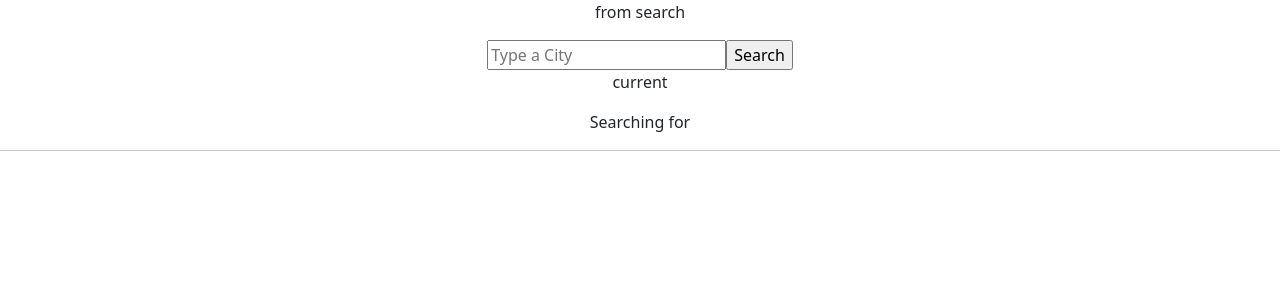
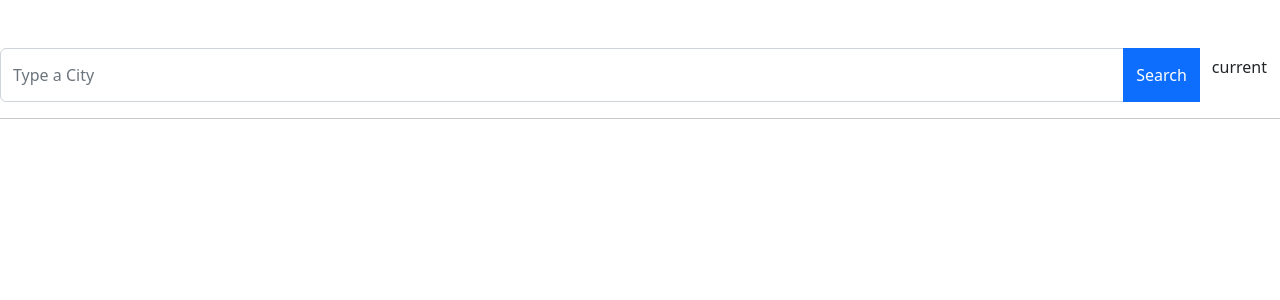
Before and after one commit to Rojahm/weather-app-again, a React (Create React App) app: page / in a window 1280 px wide. Shown: the top 300 px of the page. Built offline with nearby package versions, Linux system fonts and the light colour scheme.

Commit message:
added isLoading state

```diff
--- a/src/App.js
+++ b/src/App.js
@@ -1,17 +1,18 @@
 import { useState } from "react";
+import "./App.css";
 import "bootstrap/dist/css/bootstrap.min.css";
-import "./App.css";
 import Search from "./components/Search";
 import TodayInfo from "./components/TodayInfo";
 
 function App() {
   const [city, setCity] = useState("");
+  const [isLoading, setIsLoading] = useState(false);
   const handleQuery = (e) => {
     setCity(e.target.value);
   };
   const handleSearch = (e) => {
     e.preventDefault();
-    return <p>{city}</p>;
+    setIsLoading(true);
   };
   const handleCurrentLocation = (e) => {
     console.log(city);
@@ -25,7 +26,7 @@
           handleSearch={handleSearch}
           handleCurrentLocation={handleCurrentLocation}
         />
-        <TodayInfo city={city} />
+        <TodayInfo isLoading={isLoading} city={city} />
         <hr />
         {/* forecast */}
       </div>
--- a/src/components/Search.js
+++ b/src/components/Search.js
@@ -1,11 +1,17 @@
 const Search = ({ handleQuery, handleSearch, handleCurrentLocation }) => {
   return (
     <div className="Search">
-      <p>from search</p>
-      <form onSubmit={handleSearch}>
-        <input type="text" placeholder="Type a City" onChange={handleQuery} />
-        <input type="submit" value="Search" />
-        <p onClick={handleCurrentLocation}>current</p>
+      <form className="input-group mt-5" onSubmit={handleSearch}>
+        <input
+          type="text"
+          placeholder="Type a City"
+          className="form-control"
+          onChange={handleQuery}
+        />
+        <input type="submit" value="Search" className="btn btn-primary" />
+        <p className="btn" onClick={handleCurrentLocation}>
+          current
+        </p>
       </form>
     </div>
   );
--- a/src/components/TodayInfo.js
+++ b/src/components/TodayInfo.js
@@ -1,9 +1,11 @@
-const TodayInfo = ({ city }) => {
-  return (
-    <div>
-      <p>Searching for {city}</p>
-    </div>
-  );
+const TodayInfo = ({ city, isLoading }) => {
+  if (isLoading) {
+    return (
+      <div>
+        <p>Searching for {city}</p>
+      </div>
+    );
+  }
 };
 
 export default TodayInfo;
```
